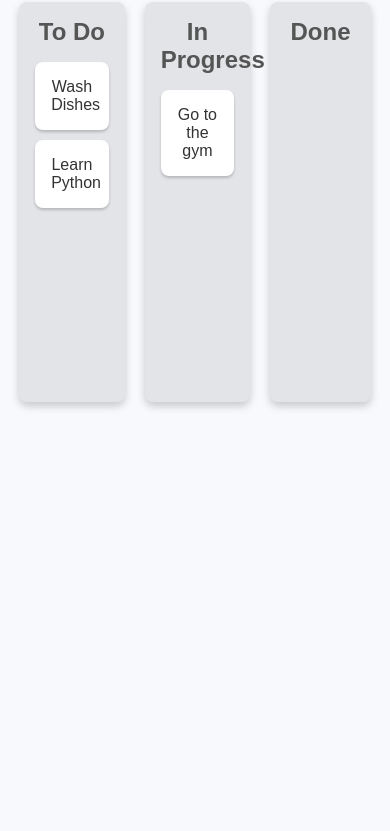
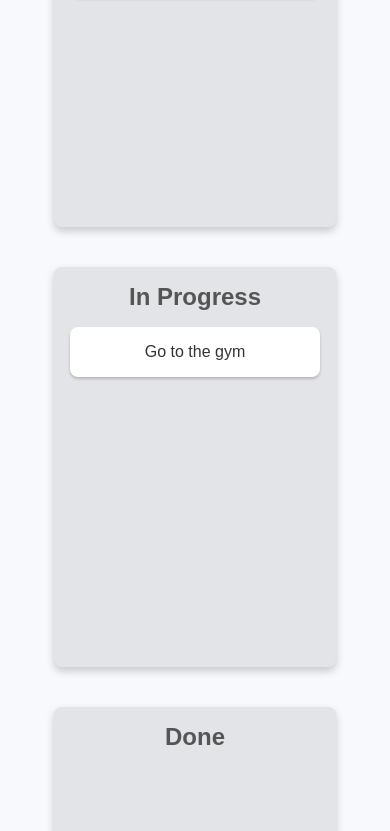
Before and after one commit to jazAlons/Drag-Drop-Board, a plain HTML site: page index.html in a window 390 px wide. Shown: the part 249-1080 px from the top of the page. Before the commit the page ends 844 px from the top, so only its background shows below. Drawn offline with Linux system fonts and the light colour scheme.

Commit message:
Add drag-over styling and responsive board layout

```diff
--- a/styles.css
+++ b/styles.css
@@ -66,3 +66,18 @@ h1{
     transform: scale(1.05);
     box-shadow: 0 4px 8px rgba(0, 0, 0, 0.2);
 }
+
+.list.over{
+    background-color: #d1d3d8;
+}
+
+@media (max-width:768px){
+    .board{
+        flex-direction: column;
+        align-items: center;
+    }
+    .list{
+        width: 80%;
+        margin-bottom: 20px;
+    }
+}
```
